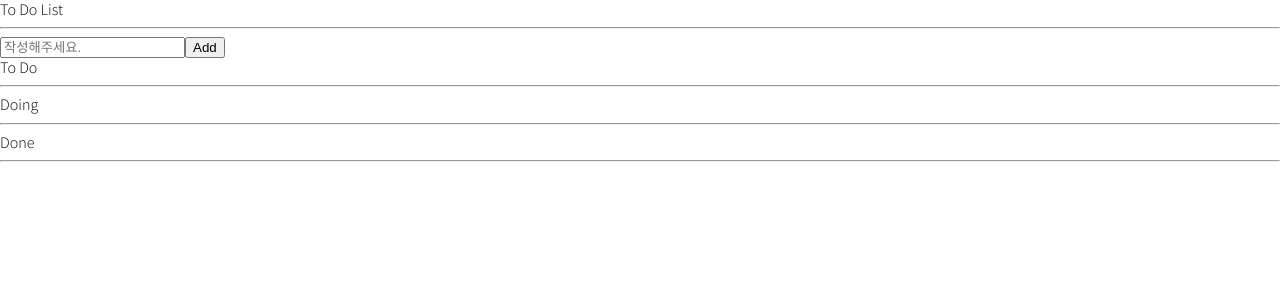
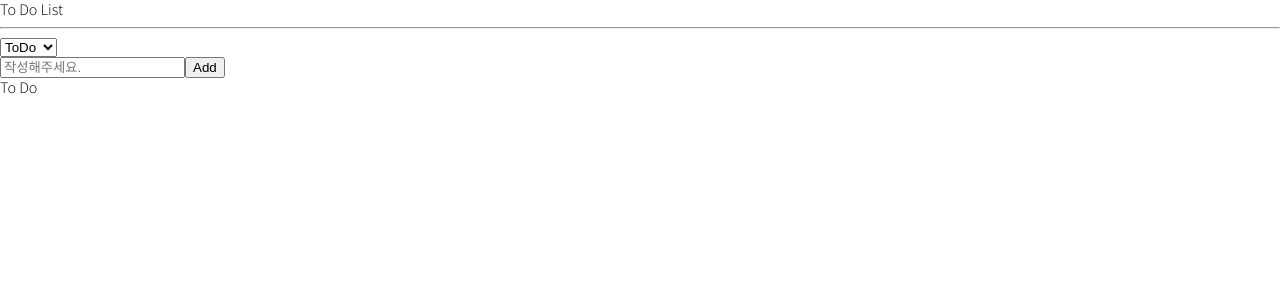
Before and after one commit to KimByul1225/to_do_list, a React (Create React App) app: page / in a window 1280 px wide. Shown: the top 300 px of the page. Built offline with nearby package versions, Linux system fonts and the light colour scheme.

Commit message:
select옵션에 따라 todo list구분

```diff
--- a/src/atoms.tsx
+++ b/src/atoms.tsx
@@ -5,6 +5,11 @@ export interface IToDo{
     category: "TO_DO" | "DOING" | "DONE";
     id: number;
 }
+
+export const categoryState = atom({
+    key: "category",
+    default: "TO_DO",
+})
 
 export const toDoState =  atom<IToDo[]>({
     key: "toDo",
@@ -14,11 +19,10 @@ export const toDoState =  atom<IToDo[]>({
 export const toDoSelector = selector({
     key: "toDoSelector",
     get: ({get}) => {
-        const toDos = get(toDoState)
-        return [
-            toDos.filter(toDo => toDo.category === "TO_DO"),
-            toDos.filter(toDo => toDo.category === "DOING"),
-            toDos.filter(toDo => toDo.category === "DONE")
-        ];
+        const toDos = get(toDoState);
+        const category = get(categoryState);
+        if(category === "TO_DO") return toDos.filter(toDo => toDo.category === "TO_DO");
+        if(category === "DOING") return toDos.filter(toDo => toDo.category === "DOING");
+        if(category === "DONE") return toDos.filter(toDo => toDo.category === "DONE");
     }
 });
--- a/src/components/ToDoList.tsx
+++ b/src/components/ToDoList.tsx
@@ -1,5 +1,5 @@
-import { useRecoilValue } from 'recoil';
-import { toDoSelector, toDoState } from '../atoms';
+import { useRecoilState, useRecoilValue } from 'recoil';
+import { categoryState, toDoSelector, toDoState } from '../atoms';
 import CreateToDo from './CreateToDo';
 import ToDo from './ToDo';
 
@@ -10,7 +10,12 @@ import ToDo from './ToDo';
 function ToDoList() {
     // const toDos = useRecoilValue(toDoState);
 
-    const [toDo, doing, done] = useRecoilValue(toDoSelector);
+    const toDos = useRecoilValue(toDoSelector);
+    const [category, setCategory] = useRecoilState(categoryState);
+    const onInput = (e: React.FormEvent<HTMLSelectElement>) => {
+        console.log(e.currentTarget.value);
+        setCategory(e.currentTarget.value);
+    }
 
     // console.log(toDos)
     // console.log("selectorOutput", selectorOutput)
@@ -18,29 +23,32 @@ function ToDoList() {
         <div>
             <h1>To Do List</h1>
             <hr />
+            <select
+                onInput={onInput}
+                value={category}
+            >
+                <option value="TO_DO">ToDo</option>
+                <option value="DOING">Doing</option>
+                <option value="DONE">Done</option>
+            </select>
             <CreateToDo/>
+            {
+                toDos?.map((toDo)=> {
+                    return(
+                        <ToDo key={toDo.id} {...toDo} />
+                    )
+                })
+            }
+
+
             <h2>To Do</h2>
-            <ul>
+            {/* <ul>
                 {
                     toDo.map((toDo) => <ToDo key={toDo.id} {...toDo} />)
                     // toDos.map((toDo) => <ToDo id={toDo.id} text={toDo.text} category={toDo.category}/>)
                 }
-            </ul>
-            <hr />
-            <h2>Doing</h2>
-            <ul>
-                {
-                    doing.map((toDo) => <ToDo key={toDo.id} {...toDo} />)
-                }
-            </ul>
-            <hr />
-            <h2>Done</h2>
-            <ul>
-                {
-                    done.map((toDo) => <ToDo key={toDo.id} {...toDo} />)
-                }
-            </ul>
-            <hr />
+            </ul> */}
+
         </div>
     );
 }
```
